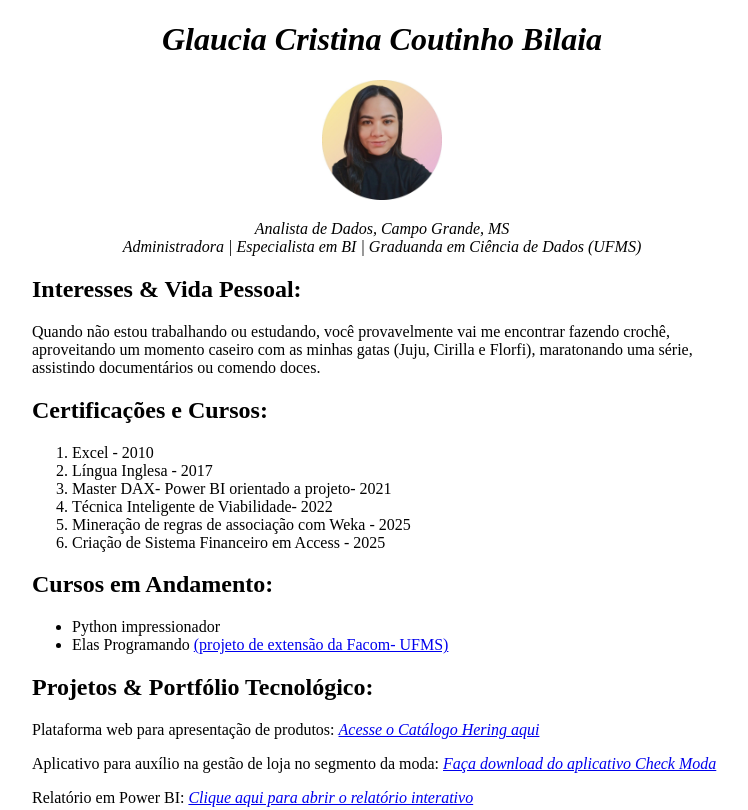
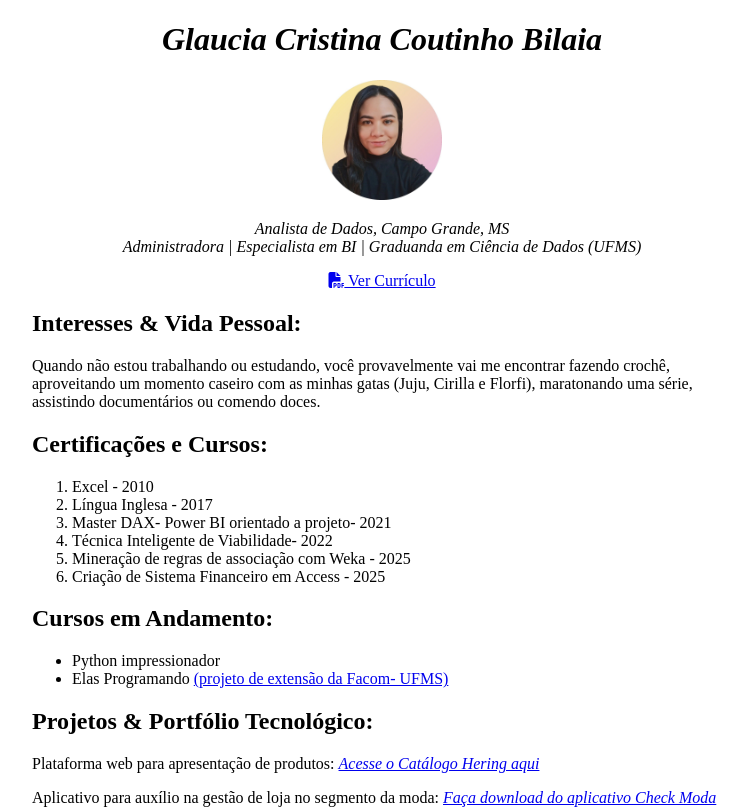
Before and after one commit to GlauciaBilaia/apresentacao, a plain HTML site: page index.html in a window 1280 px wide. Shown: the top 810 px of the page, without its empty margins (258-1006 px from the left). Drawn offline with Linux system fonts and the light colour scheme.

Commit message:
Add files via upload

```diff
--- a/arquivo.css
+++ b/arquivo.css
@@ -17,3 +17,6 @@ p.meu_texto :hover{
 div :hover{
     color: blue;
 }
+.curriculo-container{
+    text-align: center;
+}
--- a/index.html
+++ b/index.html
@@ -14,6 +14,11 @@
     <p class="meu_texto"><em>Analista de Dados, Campo Grande, MS<br>
         Administradora | Especialista em BI | Graduanda em Ciência de Dados (UFMS)<br>
     </em></p></div>
+    <div class="curriculo-container">
+            <a href="Currículo Glaucia Cristina C. Bilaia.pdf" target="_blank" rel="noopener noreferrer" class="btn-curriculo">
+                <i class="fas fa-file-pdf"></i> Ver Currículo
+            </a>
+        </div>
     <div class="paixoes">
         <h2>Interesses & Vida Pessoal:</h2>
         <p>Quando não estou trabalhando ou estudando, você provavelmente vai me encontrar fazendo crochê, aproveitando um momento caseiro com as minhas gatas (Juju, Cirilla e Florfi), maratonando uma série, assistindo documentários ou comendo doces.
```
